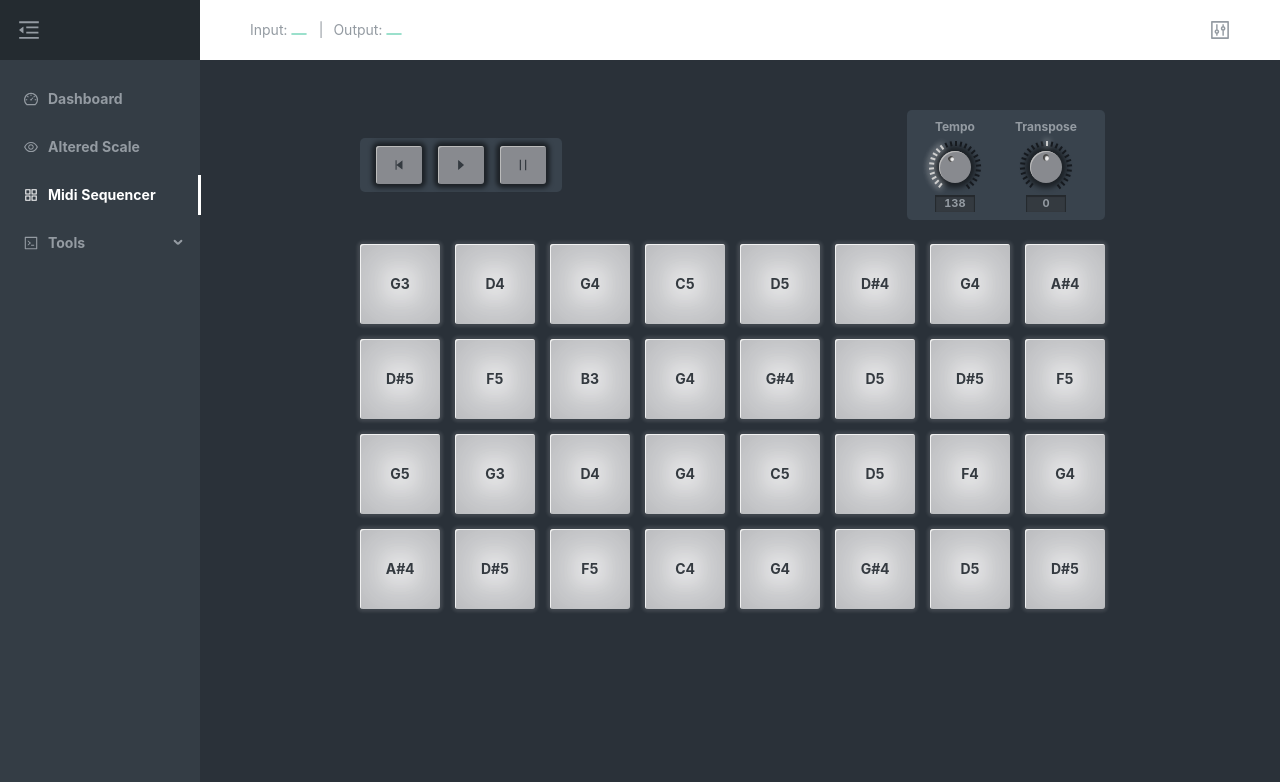
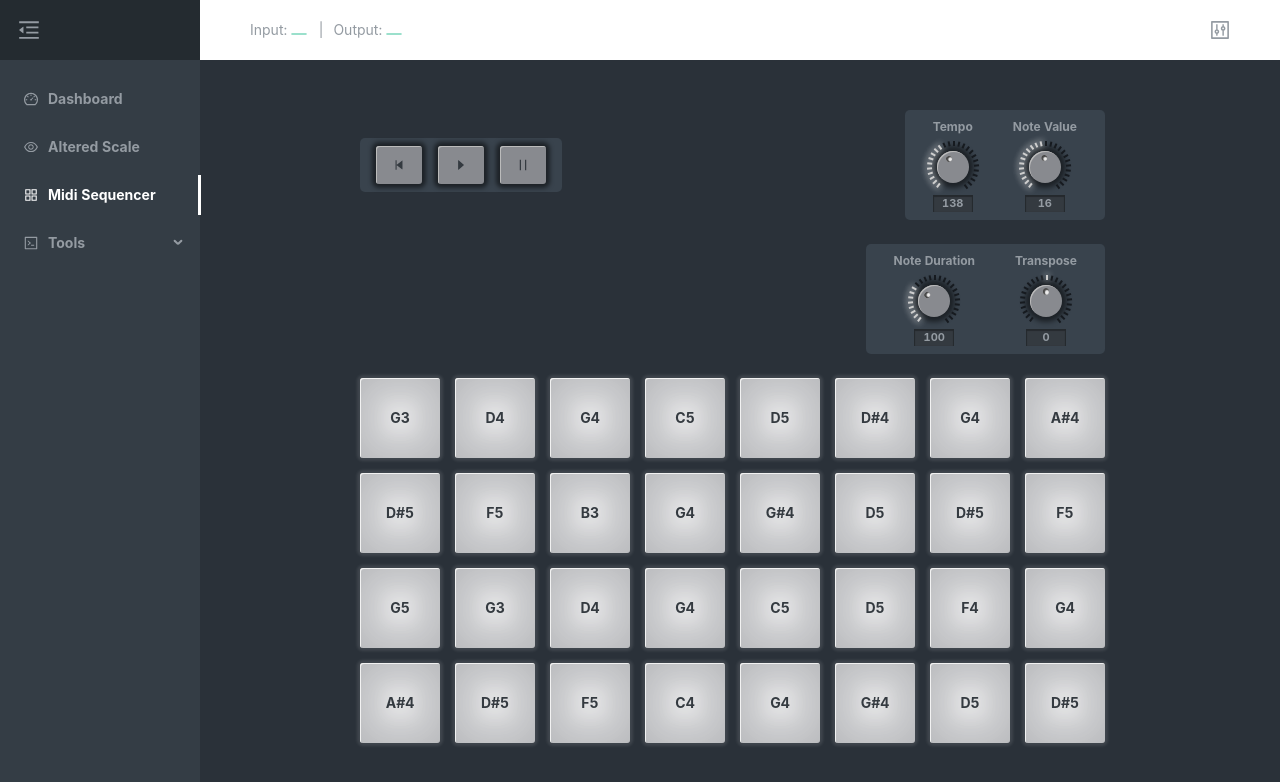
Before and after one commit to tedkx/midi-playground, a React app: page /midi-sequencer in a window 1280 px wide. Shown: the top 782 px of the page. Built offline with nearby package versions, Linux system fonts and the light colour scheme.

Commit message:
Refactor to prepare for multiple step sequencers, broken step-sequencer parameters

```diff
--- /dev/null
+++ b/src/routes/MidiSequencer/StepSequencer.js
@@ -0,0 +1,64 @@
+import React from 'react';
+import { Card } from 'antd';
+import { Button, Pad } from 'components/KeyboardComponents';
+import ParameterKnob from './ParameterKnob';
+import { sequencerParameterData } from './constants';
+import { usePadEvents, useParameters, useNotesPlaying } from './utils';
+import { noteToString } from 'lib/utils';
+
+const parametersArr = Object.keys(sequencerParameterData).map(key => ({
+  ...sequencerParameterData[key],
+  name: key,
+}));
+
+const StepSequencer = ({ activeNoteIdx, data, onSetData }) => {
+  const { noteDuration, transpose } = data;
+  const parameterValues = React.useMemo(
+    () => ({ noteDuration, transpose }),
+    [noteDuration, transpose]
+  );
+
+  const { parameters, onSetParameter } = useParameters(
+    parametersArr,
+    parameterValues
+  );
+
+  const padEvents = usePadEvents(onSetData);
+
+  return (
+    <div className="step-sequencer">
+      <div className="controls">
+        <div className="flex-spacer"></div>
+        <Card bordered={false}>
+          {parametersArr.map(p => (
+            <ParameterKnob
+              {...p}
+              key={p.name}
+              onSetParameter={onSetParameter}
+              value={parameters[p.name]}
+            />
+          ))}
+        </Card>
+      </div>
+      <div className="pads-container">
+        {Array.isArray(data?.notes) &&
+          data.notes.map(({ note, on }, idx) => (
+            <>
+              <Pad
+                active={activeNoteIdx === idx}
+                index={idx}
+                key={note}
+                on={on}
+                {...padEvents}
+              >
+                {noteToString(note)}
+              </Pad>
+              {(idx + 1) % 8 === 0 && <div className="flex-breaker" />}
+            </>
+          ))}
+      </div>
+    </div>
+  );
+};
+
+export default StepSequencer;
--- a/src/routes/MidiSequencer/constants.js
+++ b/src/routes/MidiSequencer/constants.js
@@ -1,4 +1,12 @@
 import { noteToMidi } from 'lib/utils';
+
+const createParameter = (min, max, defaultValue, title, centerBased) => ({
+  centerBased: centerBased === true,
+  defaultValue,
+  max,
+  min,
+  title,
+});
 
 const tunez = {
   //lazerhawk's lawless
@@ -27,20 +35,19 @@ const formatPattern = pattern => ({
 
 const defaultPattern = formatPattern(tunez.theGrid);
 
-const parameterData = {
-  bpm: {
-    defaultValue: 90,
-    min: 40,
-    max: 280,
-    title: 'Tempo',
-  },
-  transpose: {
-    centerBased: true,
-    defaultValue: 0,
-    min: -24,
-    max: 24,
-    title: 'Transpose',
-  },
+const sequencerParameterData = {
+  duration: createParameter(
+    1,
+    300,
+    defaultPattern.noteDuration,
+    'Note Duration'
+  ),
+  transpose: createParameter(-24, 24, 0, 'Transpose', true),
 };
 
-export { defaultPattern, parameterData };
+const globalParameterData = {
+  bpm: createParameter(40, 280, defaultPattern.bpm, 'Tempo'),
+  noteValue: createParameter(1, 32, defaultPattern.noteValue, 'Note Value'),
+};
+
+export { defaultPattern, globalParameterData, sequencerParameterData };
--- a/src/routes/MidiSequencer/index.js
+++ b/src/routes/MidiSequencer/index.js
@@ -2,36 +2,57 @@ import React from 'react';
 import { Card } from 'antd';
 import { Button, Pad } from 'components/KeyboardComponents';
 import ParameterKnob from './ParameterKnob';
-import { defaultPattern, parameterData } from './constants';
-import { usePadEvents, useParameters, useNotesPlaying } from './utils';
-import { noteToString } from 'lib/utils';
+import { noteToMidi } from 'lib/utils';
+import { defaultPattern, globalParameterData } from './constants';
+import { useParameters, useNotesPlaying } from './utils';
 import {
   CaretRightOutlined,
   PauseOutlined,
   StepBackwardOutlined,
 } from '@ant-design/icons';
+import StepSequencer from './StepSequencer';
 
-const parametersArr = Object.keys(parameterData).map(key => ({
-  ...parameterData[key],
+const velocity = 50;
+const channels = [1, 2, 3, 4];
+
+const parametersArr = Object.keys(globalParameterData).map(key => ({
+  ...globalParameterData[key],
   name: key,
 }));
 
-const Sequencer = () => {
-  const [padData, setPadData] = React.useState(
-    defaultPattern.notes.map(note => ({
-      note,
-      on: true,
-    }))
+const MidiSequencer = () => {
+  const [stepSequencersData, setStepSequencersData] = React.useState([
+    {
+      channels,
+      noteDuration: defaultPattern.noteDuration,
+      notes: defaultPattern.notes.map(note => ({
+        note,
+        on: true,
+      })),
+      transpose: 0,
+      velocity,
+    },
+  ]);
+
+  const [activeSequencerIdx, setActiveSequencerIdx] = React.useState(0);
+  const onSetStepSequencerData = React.useCallback(
+    data => {
+      const dataGetter = typeof data === 'function' ? data : () => data;
+      setStepSequencersData(sequencers =>
+        sequencers.map((currentData, idx) =>
+          idx === activeSequencerIdx ? dataGetter(currentData) : currentData
+        )
+      );
+    },
+    [setStepSequencersData, activeSequencerIdx]
   );
 
-  const { parameters, onSetParameter } = useParameters(defaultPattern);
+  const { parameters, onSetParameter } = useParameters(parametersArr);
 
   const { activeNoteIdx, onSeekToStart, onPlay, onStop } = useNotesPlaying(
     parameters,
-    padData
+    stepSequencersData
   );
-
-  const padEvents = usePadEvents(padData, setPadData);
 
   return (
     <div className="sequencer">
@@ -58,24 +79,15 @@ const Sequencer = () => {
           ))}
         </Card>
       </div>
-      <div className="pads-container">
-        {padData.map(({ note, on }, idx) => (
-          <>
-            <Pad
-              active={activeNoteIdx === idx}
-              index={idx}
-              key={note}
-              on={on}
-              {...padEvents}
-            >
-              {noteToString(note)}
-            </Pad>
-            {(idx + 1) % 8 === 0 && <div className="flex-breaker" />}
-          </>
-        ))}
+      <div className="step-sequencer">
+        <StepSequencer
+          activeNoteIdx={activeNoteIdx}
+          data={stepSequencersData[activeSequencerIdx]}
+          onSetData={onSetStepSequencerData}
+        />
       </div>
     </div>
   );
 };
 
-export default Sequencer;
+export default MidiSequencer;
--- a/src/routes/MidiSequencer/styles.less
+++ b/src/routes/MidiSequencer/styles.less
@@ -27,6 +27,7 @@
     }
   }
 
+  .step-sequencer {
     .pads-container {
       display: flex;
       flex-wrap: wrap;
@@ -37,3 +38,4 @@
       margin: 0 15px 15px 0;
     }
   }
+}
--- a/src/routes/MidiSequencer/utils.js
+++ b/src/routes/MidiSequencer/utils.js
@@ -1,17 +1,34 @@
 import React from 'react';
 import MidiContext from 'components/Midi/Context';
 import { MidiMessages } from 'lib/enums';
-import { parameterData } from './constants';
-
-const velocity = 50;
-const numOfChannels = 4;
 
 const getIntervalMillis = (bpm, noteValue) => ((60000 / bpm) * 4) / noteValue;
 
-const usePadEvents = (padData, setPadData) => {
+const stepSequencerDataToSteps = stepSequencersData => {
+  if (!Array.isArray(stepSequencersData)) return [];
+
+  let stepsLength = stepSequencersData[0].notes.length;
+  for (let i = 0; i < stepSequencersData.length; i++)
+    if (stepSequencersData[i].length > stepsLength)
+      stepsLength = stepSequencersData[i].length;
+
+  return Array.from(Array(stepsLength)).map((_, idx) =>
+    stepSequencersData.map(
+      ({ channels, notes, noteDuration, transpose, velocity }) => ({
+        channels,
+        duration: noteDuration,
+        note: notes[idx].note + transpose,
+        on: notes[idx].on,
+        velocity,
+      })
+    )
+  );
+};
+
+const usePadEvents = setPadData => {
   const onClick = React.useCallback(
     padIndex =>
-      setPadData(pd =>
+      setPadData(({ notes, ...pd }) =>
         pd.map((item, idx) =>
           idx === padIndex ? { ...item, on: !item.on } : item
         )
@@ -21,16 +38,17 @@ const usePadEvents = (padData, setPadData) => {
 
   const onWheel = React.useCallback(
     (padIndex, direction) =>
-      setPadData(pd =>
-        pd.map((item, idx) =>
+      setPadData(({ notes, ...pd }) => ({
+        ...pd,
+        notes: notes.map((item, idx) =>
           idx === padIndex
             ? {
                 ...item,
                 note: direction === 'up' ? item.note + 1 : item.note - 1,
               }
             : item
-        )
-      ),
+        ),
+      })),
     [setPadData]
   );
 
@@ -42,7 +60,7 @@ const usePadEvents = (padData, setPadData) => {
 
 const useNotesPlaying = (
   { bpm, noteValue, ...parameters },
-  padData,
+  stepSequencersData,
   autostart
 ) => {
   const midiContext = React.useContext(MidiContext);
@@ -56,7 +74,7 @@ const useNotesPlaying = (
     intervalId: null,
     intervalMillis: getIntervalMillis(bpm, noteValue),
     noteIdx: 0,
-    padData,
+    steps: stepSequencerDataToSteps(stepSequencersData),
     tempoChangeRequested: null,
   });
 
@@ -77,13 +95,12 @@ const useNotesPlaying = (
 
   // same for notes
   React.useEffect(() => {
-    ref.current.padData = padData;
-  }, [padData]);
+    ref.current.steps = stepSequencerDataToSteps(stepSequencersData);
+  }, [stepSequencersData]);
 
   // the interval callback where all the interesting stuff take place
   const playNote = React.useCallback(() => {
-    const { padData, noteDuration, noteIdx, tempoChangeRequested, transpose } =
-      ref.current;
+    const { steps, noteIdx, tempoChangeRequested } = ref.current;
 
     // pending temp change. set intervalMillis, reset tempoChangeRequested and restart interval
     if (tempoChangeRequested) {
@@ -93,26 +110,48 @@ const useNotesPlaying = (
       ref.current.intervalId = setInterval(playNote, tempoChangeRequested);
     }
 
-    const { note, on } = padData[noteIdx];
+    //const { note, on, velocity } = padData[noteIdx];
+    const stepData = steps[noteIdx];
     setActiveNoteIdx(noteIdx);
 
     ref.current.noteIdx++;
-    if (ref.current.noteIdx >= padData.length) ref.current.noteIdx = 0;
+    if (ref.current.noteIdx >= steps.length) ref.current.noteIdx = 0;
 
     // pad is not on, no sound required
-    if (!on) return;
+    const { messages, messagesOffGroups } = stepData.reduce(
+      (obj, { channels, duration, note, on, velocity }) => {
+        if (on && velocity > 0)
+          channels.forEach(channel => {
+            obj.messages.push([
+              MidiMessages[`Channel${channel}NoteOn`],
+              note,
+              velocity,
+            ]);
+            if (!obj.messagesOffGroups[duration])
+              obj.messagesOffGroups[duration] = [];
+            obj.messagesOffGroups[duration].push([
+              MidiMessages[`Channel${channel}NoteOn`],
+              note,
+              0,
+            ]);
+          });
 
-    const messages = Array.from(Array(numOfChannels)).map((_, idx) => [
-      MidiMessages[`Channel${idx + 1}NoteOn`],
-      note + transpose,
-      velocity,
-    ]);
+        return obj;
+      },
+      { messages: [], messagesOffGroups: {} }
+    );
+
+    if (!messages.length) return;
 
     messages.forEach(message => selectedOutput.send(message));
-    setTimeout(
-      () => messages.forEach(([t, n]) => selectedOutput.send([t, n, 0])),
-      noteDuration
-    );
+    Object.keys(messagesOffGroups).forEach(duration => {
+      const messagesOff = messagesOffGroups[duration];
+      setTimeout(
+        () =>
+          messagesOff.forEach(messageOff => selectedOutput.send(messageOff)),
+        duration
+      );
+    });
   }, [selectedOutput]);
 
   // auto begin playing
@@ -153,14 +192,11 @@ const useNotesPlaying = (
   };
 };
 
-const useParameters = pattern => {
+const useParameters = (parametersArr, parameterValues = {}) => {
   const [parameters, setParameters] = React.useState(
-    Object.keys({ ...parameterData, ...pattern }).reduce((obj, key) => {
-      if (key !== 'notes')
-        obj[key] =
-          typeof pattern[key] === 'number'
-            ? pattern[key]
-            : parameterData[key].defaultValue;
+    parametersArr.reduce((obj, parameterData) => {
+      obj[parameterData.name] =
+        parameterValues[parameterData.name] || parameterData.defaultValue;
       return obj;
     }, {})
   );
```
Lines whose indentation alone changed are shown as unchanged.
